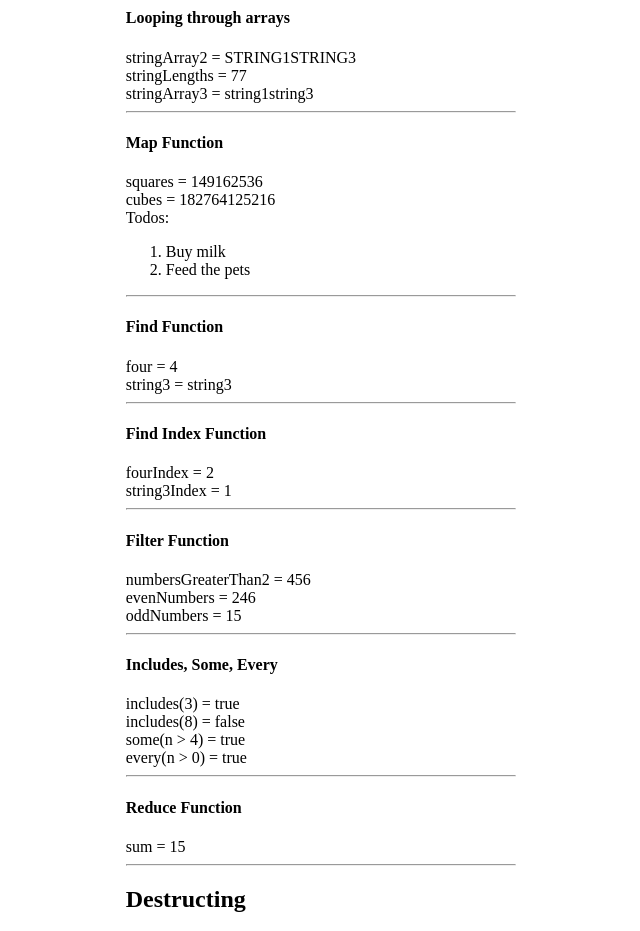
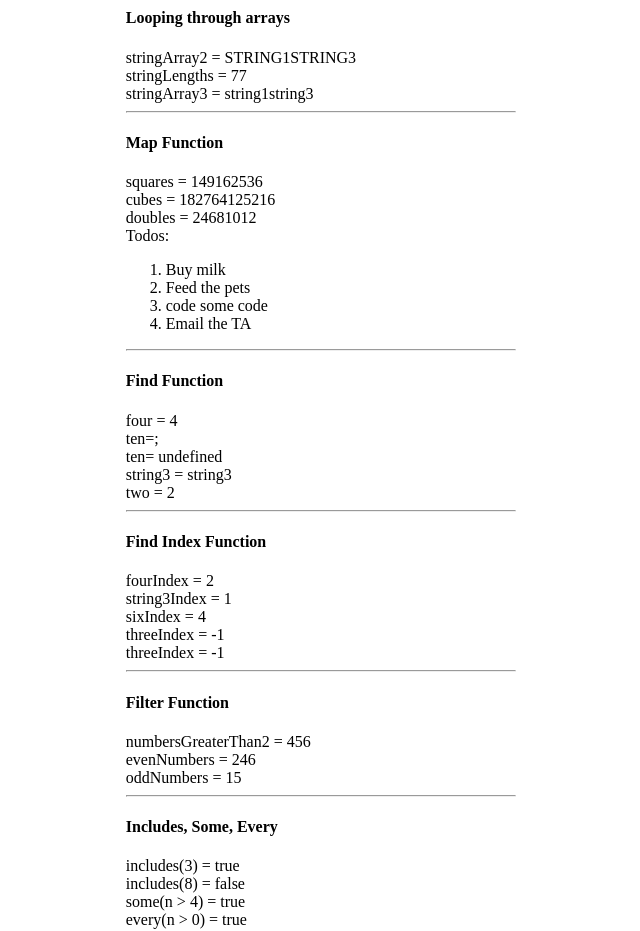
Before and after one commit to Fixlei/kambaz-next-js, a Next.js app: page /labs/lab3 in a window 1280 px wide. Shown: the part 2940-3871 px from the top of the page, without its empty margins (19-659 px from the left). Built offline with nearby package versions, Linux system fonts and the light colour scheme.

Commit message:
Lab 3 - warm up again

```diff
--- a/app/labs/lab3/FindFunction.tsx
+++ b/app/labs/lab3/FindFunction.tsx
@@ -7,13 +7,22 @@ export default function FindFunction() {
   //eslint-disable-next-line prefer-const
   let stringArray1 = ["string1", "string2", "string3"];
   const four = numberArray1.find((a) => a === 4);
+  const ten = numberArray1.find((a) => a === 10);
   const string3 = stringArray1.find((a) => a === "string3");
+  // With AI: find a value that exists
+  const two = numberArray1.find((a) => a === 2);
   return (
     <div id="wd-find-function">
       <h4>Find Function</h4>
       four = {four}
       <br />
+      ten={ten};
+      <br />
+      ten= {String(ten)}
+      <br />
       string3 = {string3}
+      <br />
+      two = {two}
       <hr />
     </div>
   );
--- a/app/labs/lab3/FindIndex.tsx
+++ b/app/labs/lab3/FindIndex.tsx
@@ -8,12 +8,20 @@ export default function FindIndex() {
   let stringArray1 = ["string1", "string3"];
   const fourIndex = numberArray1.findIndex((a) => a === 4);
   const string3Index = stringArray1.findIndex((a) => a === "string3");
+  const threeIndex = numberArray1.findIndex((a) => a === 3);
   return (
     <div id="wd-find-index">
       <h4>Find Index Function</h4>
       fourIndex = {fourIndex}
       <br />
       string3Index = {string3Index}
+      <br />
+      {/* With AI: hit at index 4 */}
+      sixIndex = {numberArray1.findIndex((a) => a === 6)}
+      <br />
+      threeIndex = {threeIndex}
+      <br />
+      threeIndex = {String(threeIndex)}
       <hr />
     </div>
   );
--- a/app/labs/lab3/MapFunction.tsx
+++ b/app/labs/lab3/MapFunction.tsx
@@ -5,7 +5,8 @@ export default function MapFunction() {
   //eslint-disable-next-line prefer-const
   let numberArray1 = [1, 2, 3, 4, 5, 6];
   const square = (a: number) => a * a;
-  const todos = ["Buy milk", "Feed the pets"];
+  // With AI: "Email the TA" is the sample fourth todo
+  const todos = ["Buy milk", "Feed the pets", "code some code", "Email the TA"];
   const squares = numberArray1.map(square);
   const cubes = numberArray1.map((a) => a * a * a);
   return (
@@ -14,6 +15,9 @@ export default function MapFunction() {
       squares = {squares}
       <br />
       cubes = {cubes}
+      <br />
+      {/* With AI: doubles */}
+      doubles = {numberArray1.map((a) => a * 2)}
       <br />
       Todos:
       <ol>
```
